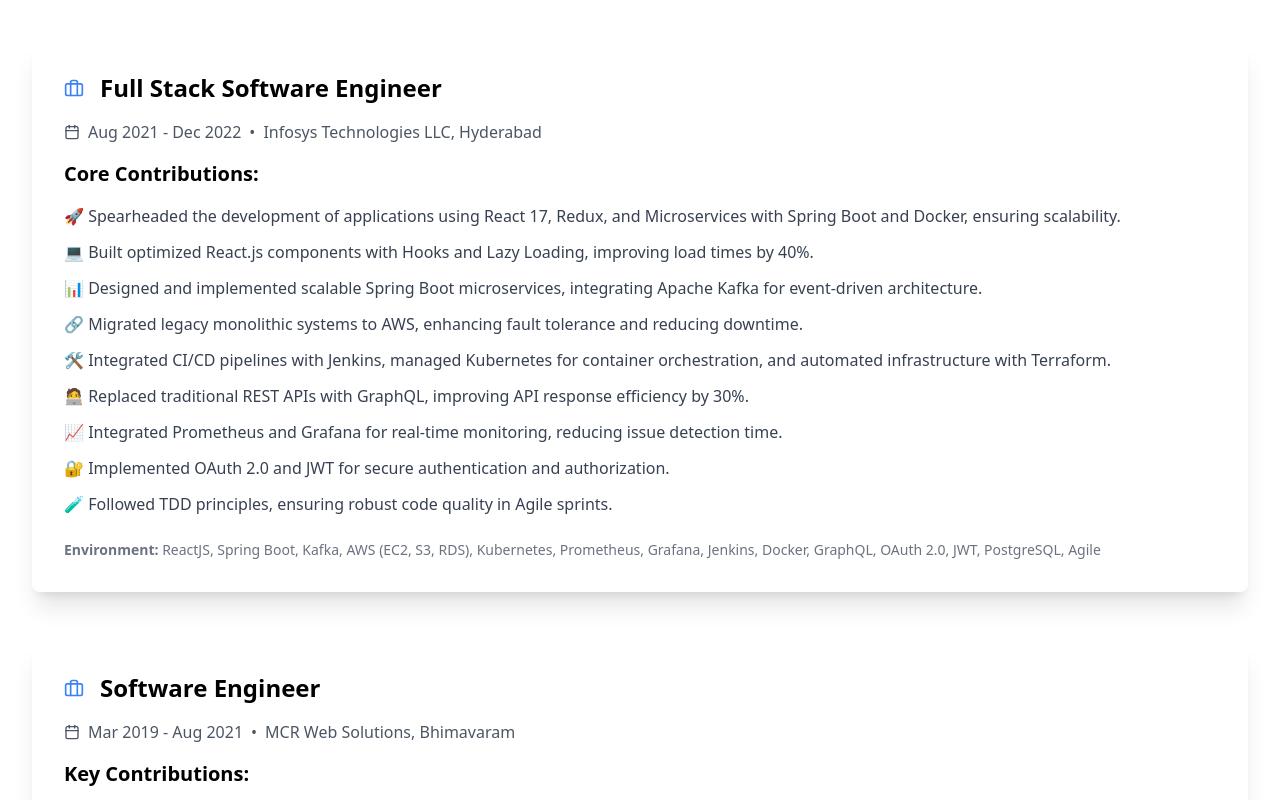
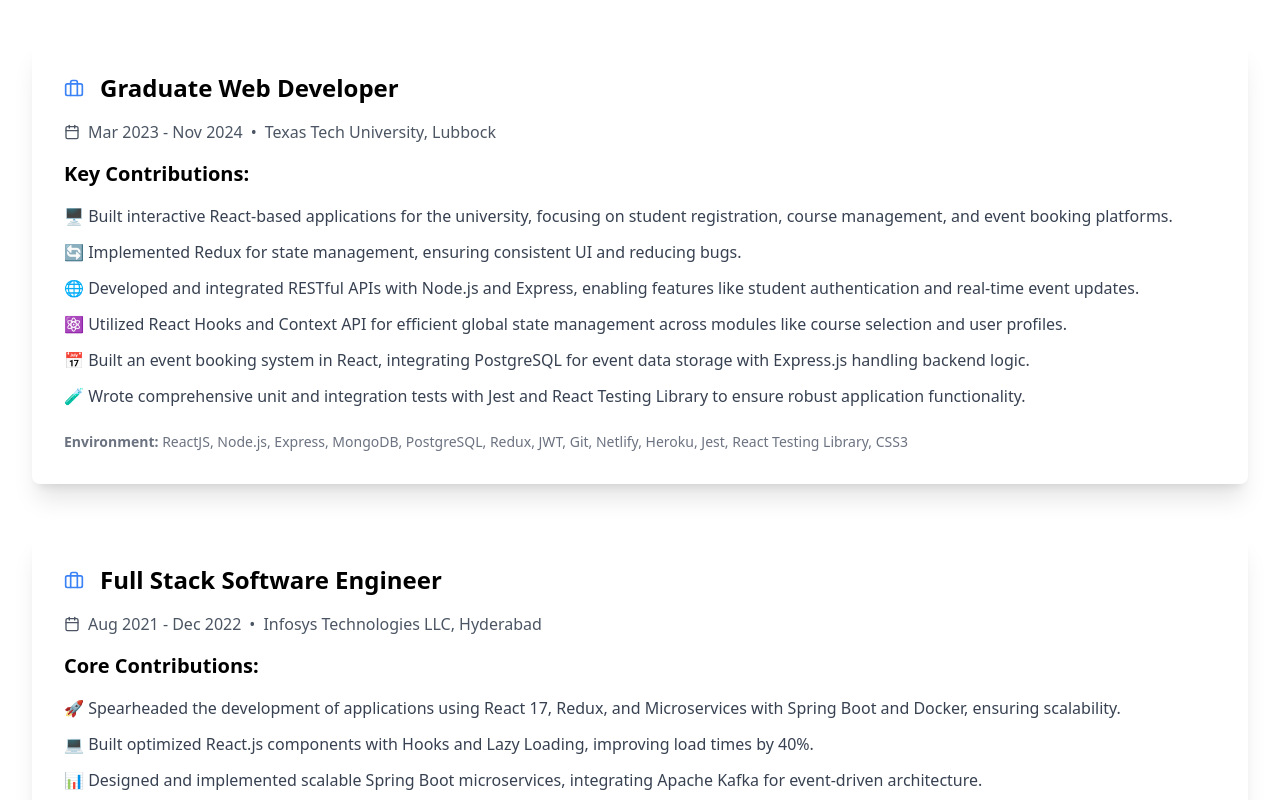
Before and after one commit to manyamkarthik/Portfolio, a React (Vite) app: page / in a window 1280 px wide. Shown: the part 1960-2760 px from the top of the page. Built offline with nearby package versions, Linux system fonts and the light colour scheme.

Commit message:
Update Experience.tsx

```diff
--- a/src/components/Experience.tsx
+++ b/src/components/Experience.tsx
@@ -9,6 +9,53 @@
         </h2>
 
         <div className="space-y-12">
+
+          {/* Texas Tech University */}
+          <div
+            className="experience-card p-8 rounded-lg shadow-xl transform transition duration-500 ease-in-out hover:scale-105"
+            data-aos="fade-up"
+          >
+            <div className="flex items-center mb-4">
+              <Briefcase className="mr-4 text-blue-500" size={20} />
+              <h3 className="text-2xl font-semibold dark:text-white">Graduate Web Developer</h3>
+            </div>
+            <div className="flex items-center text-gray-600 dark:text-gray-300 mb-4">
+              <Calendar className="mr-2" size={16} />
+              <span>Mar 2023 - Nov 2024</span>
+              <span className="mx-2">•</span>
+              <span>Texas Tech University, Lubbock</span>
+            </div>
+
+            {/* Key Contributions */}
+            <div className="space-y-4 mb-6">
+              <h4 className="text-xl font-semibold dark:text-white">Key Contributions:</h4>
+              <ul className="space-y-3 text-gray-700 dark:text-gray-300">
+                <li className="experience-item transform transition duration-500 hover:translate-x-2">
+                  🖥️ Built interactive React-based applications for the university, focusing on student registration, course management, and event booking platforms.
+                </li>
+                <li className="experience-item transform transition duration-500 hover:translate-x-2">
+                  🔄 Implemented Redux for state management, ensuring consistent UI and reducing bugs.
+                </li>
+                <li className="experience-item transform transition duration-500 hover:translate-x-2">
+                  🌐 Developed and integrated RESTful APIs with Node.js and Express, enabling features like student authentication and real-time event updates.
+                </li>
+                <li className="experience-item transform transition duration-500 hover:translate-x-2">
+                  ⚛️ Utilized React Hooks and Context API for efficient global state management across modules like course selection and user profiles.
+                </li>
+                <li className="experience-item transform transition duration-500 hover:translate-x-2">
+                  📅 Built an event booking system in React, integrating PostgreSQL for event data storage with Express.js handling backend logic.
+                </li>
+                <li className="experience-item transform transition duration-500 hover:translate-x-2">
+                  🧪 Wrote comprehensive unit and integration tests with Jest and React Testing Library to ensure robust application functionality.
+                </li>
+              </ul>
+            </div>
+
+            {/* Environment */}
+            <div className="text-sm text-gray-500 dark:text-gray-400">
+              <strong>Environment:</strong> ReactJS, Node.js, Express, MongoDB, PostgreSQL, Redux, JWT, Git, Netlify, Heroku, Jest, React Testing Library, CSS3
+            </div>
+          </div>
 
           {/* Infosys Technologies */}
           <div
@@ -77,7 +124,7 @@
             </div>
             <div className="flex items-center text-gray-600 dark:text-gray-300 mb-4">
               <Calendar className="mr-2" size={16} />
-              <span>Mar 2019 - Aug 2021</span>
+              <span>Aug 2020 - Jul 2021</span>
               <span className="mx-2">•</span>
               <span>MCR Web Solutions, Bhimavaram</span>
             </div>
```
